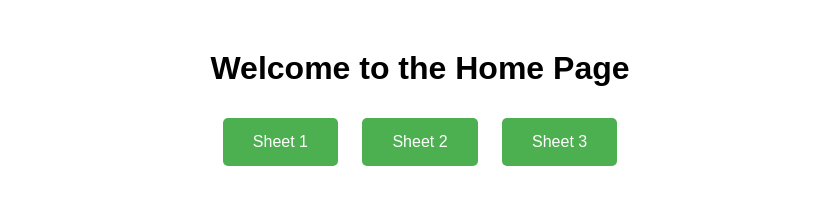
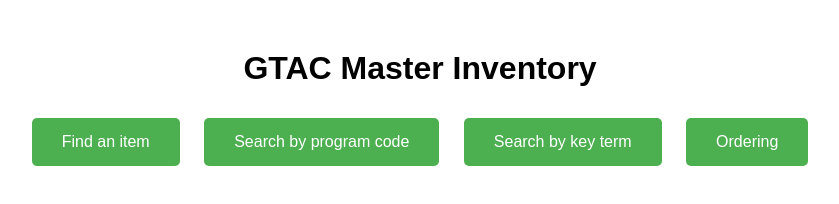
Before and after one commit to AnnaTran2/GTAC-Inventory, a plain HTML site: page index.html in a window 1280 px wide. Shown: the whole page, without its empty margins (220-1059 px from the left). Drawn offline with Linux system fonts and the light colour scheme.

Commit message:
Update index.html

```diff
--- a/index.html
+++ b/index.html
@@ -27,9 +27,10 @@
     </style>
 </head>
 <body>
-    <h1>Welcome to the Home Page</h1>
-    <a href="YOUR_FIRST_SHEET_URL" class="button" target="_blank">Sheet 1</a>
-    <a href="YOUR_SECOND_SHEET_URL" class="button" target="_blank">Sheet 2</a>
-    <a href="YOUR_THIRD_SHEET_URL" class="button" target="_blank">Sheet 3</a>
+    <h1>GTAC Master Inventory</h1>
+    <a href="YOUR_FIRST_SHEET_URL" class="button" target="_blank">Find an item</a>
+    <a href="YOUR_SECOND_SHEET_URL" class="button" target="_blank">Search by program code</a>
+    <a href="YOUR_THIRD_SHEET_URL" class="button" target="_blank">Search by key term</a>
+    <a href="YOUR_FOURTH_SHEET_URL" class="button" target="_blank">Ordering</a>
 </body>
 </html>
```
